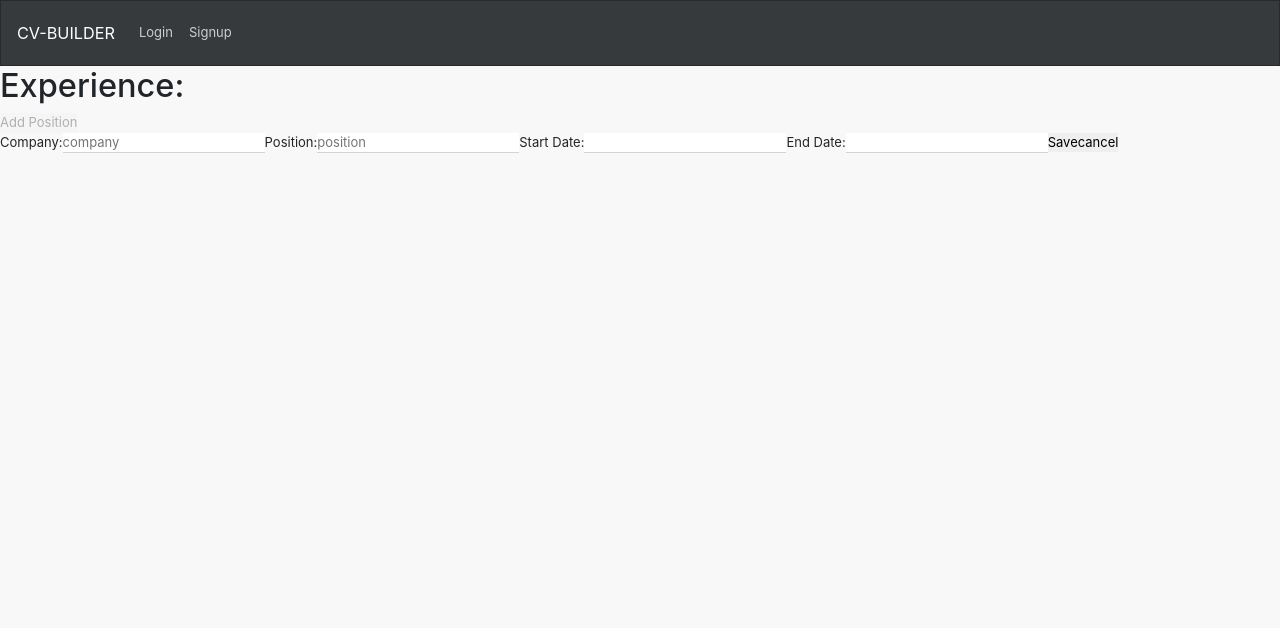
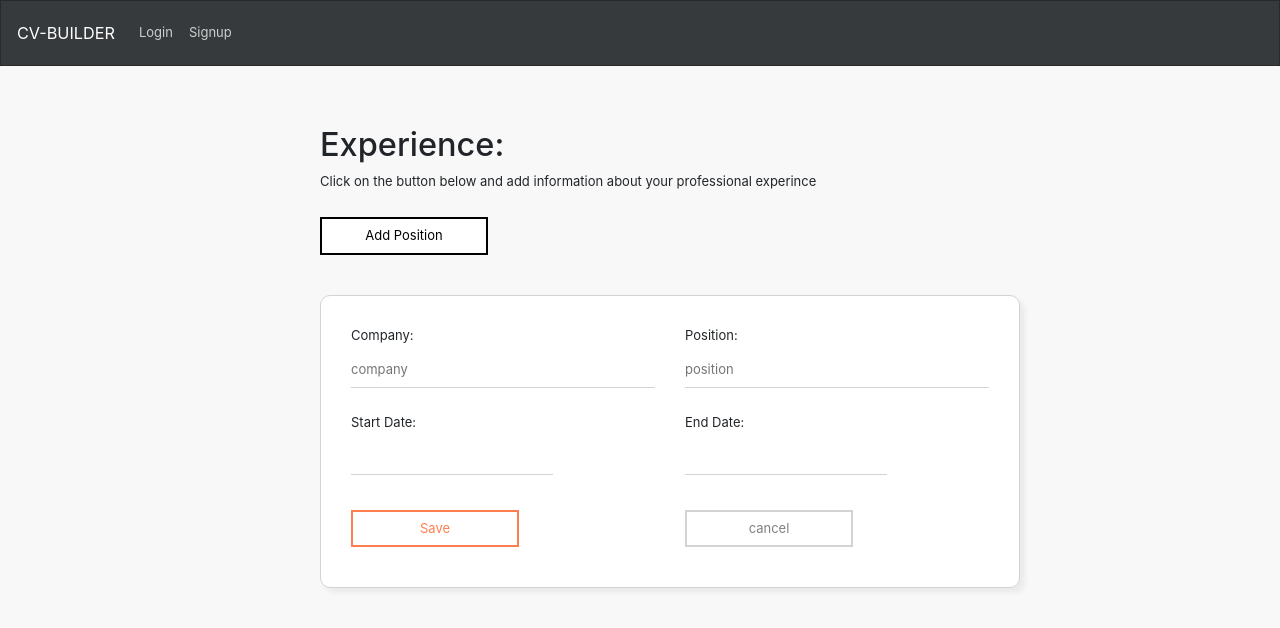
Before and after one commit to ChristopherZinger/CV-Builder-Frontend, a React (Create React App) app: page /experience in a window 1280 px wide. Both pictures are taken after a click on the button "Add Position". Shown: the top 628 px of the page. Built offline with nearby package versions, Linux system fonts and the light colour scheme; no server answers.

Commit message:
add bootstrap styles and some button styles

```diff
--- a/src/components/Experience/ExperienceContainer/ExperienceContainer.js
+++ b/src/components/Experience/ExperienceContainer/ExperienceContainer.js
@@ -1,6 +1,8 @@
 import React, { useState } from 'react';
 import ExperienceForm from '../ExperienceForm/ExperienceForm';
-import globalStyles from '../../_globalStyles/globalStyles.module.css';
+import * as gs from '../../_globalStyles/globalStyles.module.css';
+import moment from 'moment';
+
 
 const ExperienceContainer = props => {
     const [dispState, setDispState] = useState(false);
@@ -9,29 +11,47 @@ const ExperienceContainer = props => {
         ? <ExperienceForm data={props.data} />
         : <ExperienceCard data={props.data} />
 
+    const updateBtn = (
+        <div className="row"> <div className="col">
+            <button className={[gs.btn, gs.btnDisabled].join(' ')} onClick={() => setDispState(!dispState)} >update</button>
+        </div></div>
+    )
+
     return (
-        <div className={globalStyles.myContainer} >
+        <div className={gs.myContainer} >
 
             {/* Content */}
             {display}
 
             {/* Update button */}
-            { !dispState ?
-                <button onClick={() => setDispState(!dispState)} >update</button>
-                : null}
+            { !dispState ? updateBtn : null}
 
         </div>
     )
 }
 
+const fromatDate = date => {
+    return moment(new Date(date))
+        .format("YYYY MMMM")
+}
+
 const ExperienceCard = props => {
+    const startDate = fromatDate(props.data.startDate);
+    const endDate = fromatDate(props.data.endDate);
 
     return (
         <div>
-            <h4>{props.data.company}</h4>
-            <h3>{props.data.position}</h3>
-            <span>{props.data.startDate}</span>
-            <span>{props.data.endDate}</span>
+            <div className="row">
+                <div className="col"><h4>{props.data.company}</h4></div>
+                <div className="col"><h4>{props.data.position}</h4></div>
+            </div>
+
+            <div className="row">
+                <div className="col">
+                    From: {startDate}
+                    <br />
+                To: {endDate}</div>
+            </div>
         </div>
     )
 }
--- a/src/components/Experience/ExperienceForm/ExperienceForm.js
+++ b/src/components/Experience/ExperienceForm/ExperienceForm.js
@@ -1,8 +1,10 @@
 import React from 'react';
-import globalStyles from '../../_globalStyles/globalStyles.module.css';
+import * as gs from '../../_globalStyles/globalStyles.module.css';
 import DatePicker from 'react-datepicker';
 import { connect } from 'react-redux';
 import * as actions from '../../../store/actions/index';
+
+
 
 class ExperienceForm extends React.Component {
     constructor(props) {
@@ -52,24 +54,36 @@ class ExperienceForm extends React.Component {
     }
 
     render() {
+        const removeBtn = (
+            <button onClick={this.handleRemoveExperience.bind(this)}
+                className={[gs.btn, gs.btnDisabled].join(' ')} >
+                remove</button>
+        )
         return (
             <div>
-                <div className={globalStyles.formContainer}>
+                <div className={gs.myContainer}>
                     <form onSubmit={this.handleSubmit}  >
-
                         <input type="text" value={this.state.id}
                             name="id" hidden readOnly />
 
+
+                        <div className="row">
+                            <div className="col">
                                 <label htmlFor="company" >Company:</label>
                                 <input type="text" value={this.state.company}
                                     onChange={this.handleChange} name="company"
                                     placeholder="company" required />
-
+                            </div>
+                            <div className="col">
                                 <label htmlFor="position" >Position:</label>
                                 <input type="text" value={this.state.position}
                                     onChange={this.handleChange} name="position"
                                     placeholder="position" required />
+                            </div>
+                        </div>
 
+                        <div className="row">
+                            <div className="col">
                                 <label htmlFor="startDate" >Start Date: </label>
                                 <DatePicker
                                     selected={this.state.startDate}
@@ -78,6 +92,8 @@ class ExperienceForm extends React.Component {
                                     name="startDate"
                                     dateFormat="MM/dd/yyyy"
                                 />
+                            </div>
+                            <div className="col">
 
                                 <label htmlFor="endDate" >End Date: </label>
                                 <DatePicker
@@ -87,19 +103,28 @@ class ExperienceForm extends React.Component {
                                     name="endDate"
                                     dateFormat="MM/dd/yyyy"
                                 />
+                            </div>
+                        </div>
 
+
+                        <div className="row">
+                            <div className="col">
                                 {/* Submit Btn */}
-                        <button className={globalStyles.btn} type="submit">Save</button>
+                                <button className={[gs.btn, gs.btnImportant].join(' ')} type="submit">Save</button>
+                            </div>
+                            <div className="col">
 
                                 {/* Cancel / Reove Btn */}
                                 {this.props.children
                                     ? this.props.children
-                            : <button onClick={this.handleRemoveExperience.bind(this)} >remove</button>}
+                                    : removeBtn}
+                            </div>
+                        </div>
                     </form>
 
 
                 </div>
-            </div>
+            </div >
         )
     }
 }
--- a/src/components/Experience/ExperienceLayout/ExperienceLayout.js
+++ b/src/components/Experience/ExperienceLayout/ExperienceLayout.js
@@ -1,13 +1,15 @@
 import React from 'react';
 import ExperienceList from '../ExperienceList/ExperienceList';
-import globalStyles from '../../_globalStyles/globalStyles.module.css';
+import * as gs from '../../_globalStyles/globalStyles.module.css';
 
 
 const ExperienceLayout = () => {
     return (
         <div >
-            <div>
+            <div className={gs.defaultContainer}>
+                <br /> <br /> <br />
                 <h1>Experience:</h1>
+                <p>Click on the button below and add information about your professional experince</p>
             </div>
 
             <ExperienceList />
--- a/src/components/Experience/ExperienceList/ExperienceList.js
+++ b/src/components/Experience/ExperienceList/ExperienceList.js
@@ -3,6 +3,8 @@ import ExperienceForm from '../ExperienceForm/ExperienceForm';
 import ExperienceContainer from '../ExperienceContainer/ExperienceContainer';
 import { connect } from 'react-redux';
 import * as actions from '../../../store/actions/index';
+import * as gs from '../../_globalStyles/globalStyles.module.css';
+
 
 class ExperienceList extends React.Component {
     constructor(props) {
@@ -34,7 +36,7 @@ class ExperienceList extends React.Component {
         // create Template for new Experience Item
         const addNewItem = (
             <ExperienceForm key={"newItem"} data={{}} clearOnSave={this.handleSaveTemplate}>
-                <button onClick={this.handleAddItem} > cancel </button>
+                <button onClick={this.handleAddItem} className={[gs.btn, gs.btnDisabled].join(' ')} > cancel </button>
             </ExperienceForm>
         )
 
@@ -51,9 +53,12 @@ class ExperienceList extends React.Component {
         return (
             <div>
                 {/* add btn*/}
-                <button onClick={this.handleAddItem} disabled={addBtnDisabled}>
-                    Add Position
-                </button>
+                <div className={gs.defaultContainer}>
+                    <button onClick={this.handleAddItem} className={[gs.btn, gs.btnPrimary].join(' ')} disabled={addBtnDisabled}>
+                        Add Position
+                 </button>
+                </div>
+
 
                 {/* template for new experience item*/}
                 {this.state.showNewItemForm ? addNewItem : null}
--- a/src/components/Profile/ProfileForm/ProfileForm.js
+++ b/src/components/Profile/ProfileForm/ProfileForm.js
@@ -60,14 +60,20 @@ class ProfileForm extends React.Component {
             < div className={globalStyles.myContainer} >
                 <h2>Profile</h2>
                 <form onSubmit={this.handleSubmit}>
+                    <div className="row">
+                        <div className="col">
                             <label htmlFor="firstname">First Name</label>
                             <input name="firstname" value={this.state.profile.firstname} onChange={this.handleChange} />
-
+                        </div>
+                        <div className="col">
                             <label htmlFor="lastname">Last Name</label>
                             <input name="lastname" value={this.state.profile.lastname} onChange={this.handleChange} />
+                        </div>
+                    </div>
 
+                    <div className="row">
+                        <div className="col">
                             <label htmlFor="birthdate">Birth Date</label>
-
                             <DatePicker
                                 selected={this.state.profile.birthdate}
                                 value={this.state.profile.birthdate}
@@ -76,8 +82,14 @@ class ProfileForm extends React.Component {
                                 name="birthdate"
                                 dateFormat="MM/dd/yyyy"
                             />
+                        </div>
+                    </div>
 
+                    <div className="row">
+                        <div className="col">
                             <button className={globalStyles.btn} type="submit">Submit</button>
+                        </div>
+                    </div>
                 </form>
             </div >
         )
--- a/src/components/_globalStyles/globalStyles.module.css
+++ b/src/components/_globalStyles/globalStyles.module.css
@@ -12,29 +12,61 @@
     background-color: white;
 }
 
-.myContainer  * {
-    display: block
+.defaultContainer{
+    position: relative;
+    display: block;
+    padding: 0px;
+    margin: 0px 30px;
+    left: 50%;
+    transform:translate(-50%);
+    width: 700px;
+    background-color: none;
 }
 
-.myContainer .btn{
+.myContainer  form label, .myContainer  form input  {
+   display: block;
+   width: 100%;
+}
+
+.btn{
     padding: 7px;
     min-width:150px;
     margin: 10px 0px;
-    background-color: coral;
-    color: white;
+    background-color: white;
+    color: coral;
+    box-sizing: content-box;
 }
 
-.myContainer .btn-l{
+.btnL{
     padding: 7px;
     min-width:150px;
     margin: 10px;
 }
 
+.btnDanger{
+    background-color: coral;
+    color: white;
+}
+
+.btnImportant{
+    border: 2px solid coral;
+    background-color: none;
+    color: coral;
+}
+
+.btnPrimary{
+    border: 2px solid black;
+    background-color: none;
+    color: black;
+}
+
+.btnDisabled{
+    border: 2px solid lightgray;
+    background-color: none;
+    color: gray;
+}
+
 .myContainer input {
-    margin-bottom: 25px;
+    margin:0px 0px 25px 0px;
     padding: 7px 0px;
 }
-
-.datepicker {
-    z-index: 1000;
-}
```
Lines whose indentation alone changed are shown as unchanged.
